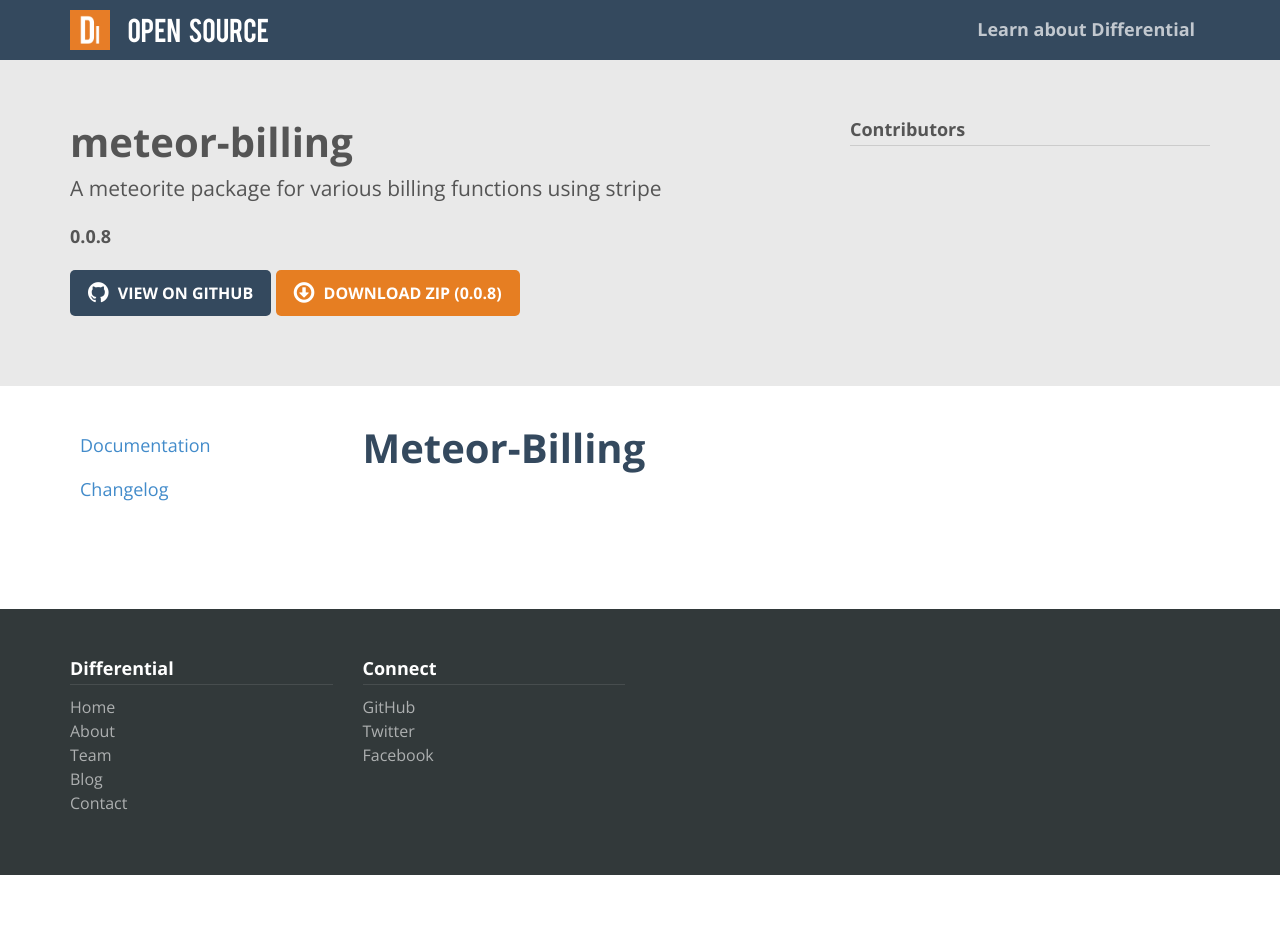
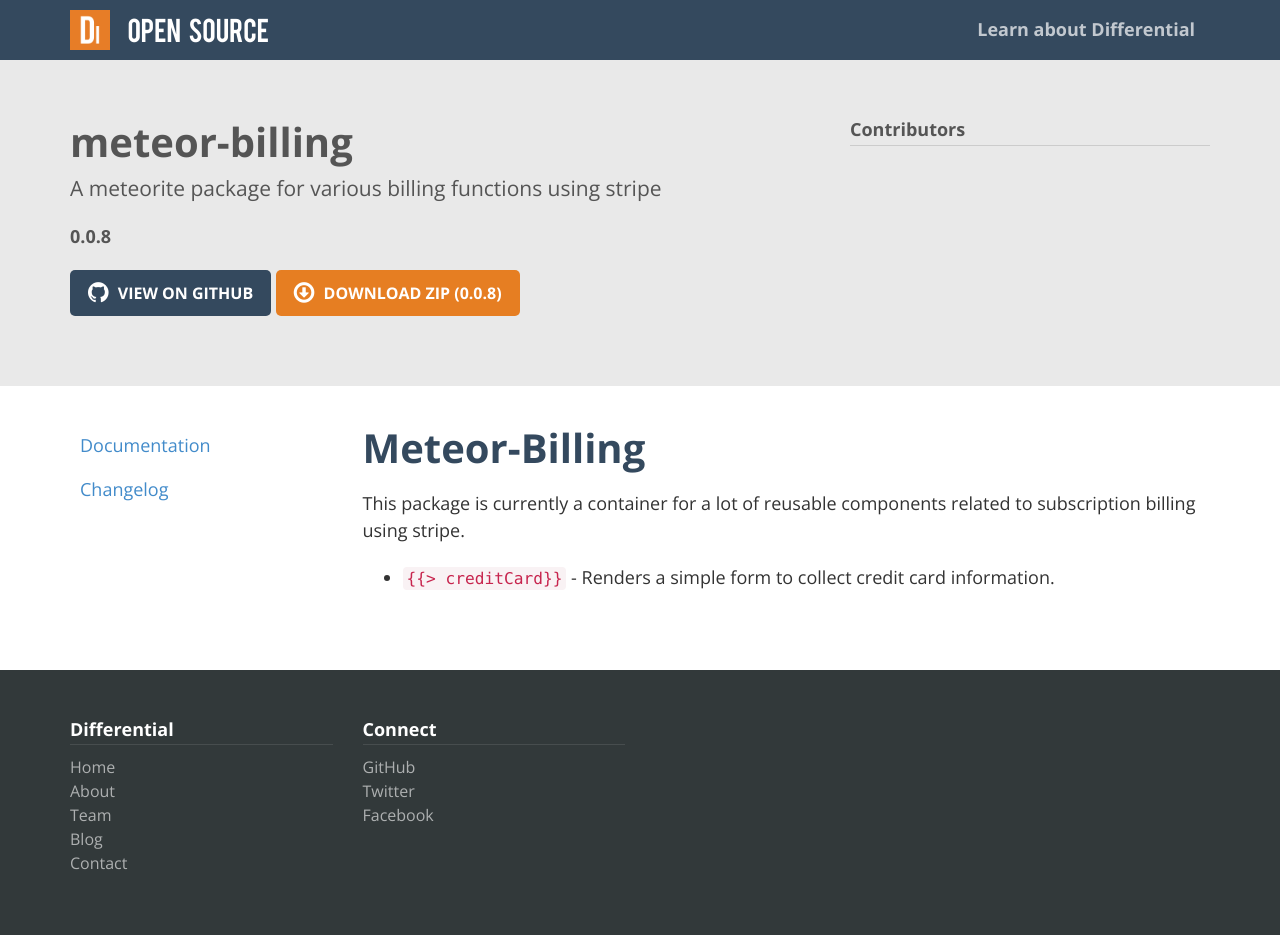
Before and after one commit to Differential/meteor-billing, a Jekyll site: the page built from index.markdown, in a window 1280 px wide. Built offline with Jekyll 4.4.1, drawn with Linux system fonts in a browser that asks for light colours; nearby versions of some CDN libraries; Markdown is read by kramdown in place of the engine named in the settings; before the commit the page ends 900 px from its top, so only the background shows below that.

Commit message:
Update index.markdown

```diff
--- a/index.markdown
+++ b/index.markdown
@@ -6,3 +6,8 @@ version: 0.0.8
 desc: A meteorite package for various billing functions using stripe
 ---
 # meteor-billing
+
+This package is currently a container for a lot of reusable components related to subscription billing using stripe.
+
+{% assign cc = '{{> creditCard}}' %}
+* `{{ cc }}` - Renders a simple form to collect credit card information.
```
